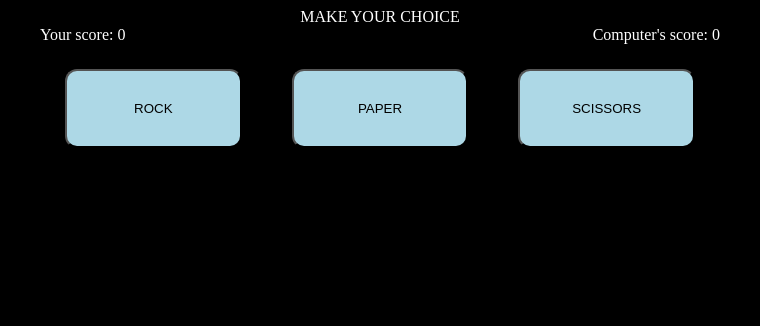
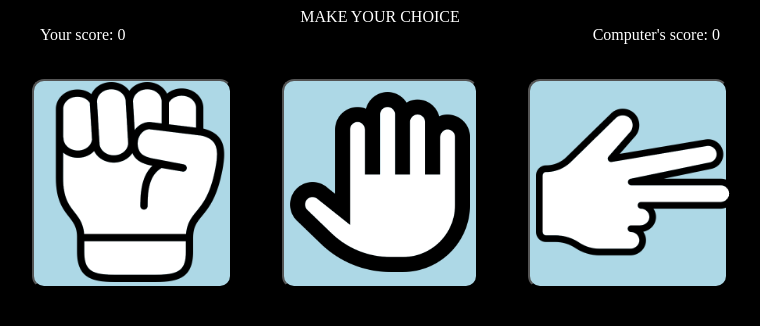
Before and after one commit to Yiosy/rock-paper-scissors, a plain HTML site: page index.html in a window 1280 px wide. Shown: the whole page, without its empty margins (260-1020 px from the left). Drawn offline with Linux system fonts and the light colour scheme.

Commit message:
changed buttons to pictures

```diff
--- a/index.html
+++ b/index.html
@@ -11,9 +11,15 @@
     <div class="results">MAKE YOUR CHOICE</div>
     <div id="score"></div>
     <span id="buttons">
-      <button id="rock">ROCK</button>
-      <button id="paper">PAPER</button>
-      <button id="scissors">SCISSORS</button>
+      <button id="rock">
+        <img src="./imgs/fist.png" alt="Rock" width="200px" />
+      </button>
+      <button id="paper">
+        <img src="./imgs/hand-paper.png" alt="Paper" width="180px" />
+      </button>
+      <button id="scissors">
+        <img src="./imgs/scissor.png" alt="scissors" width="200px" />
+      </button>
     </span>
   </body>
 </html>
--- a/style.css
+++ b/style.css
@@ -9,6 +9,7 @@ body {
 }
 #buttons {
   text-align: center;
+  padding: 10px;
 }
 #score {
   display: flex;
@@ -20,11 +21,9 @@ span {
   justify-content: center;
 }
 button {
-  padding: 30px;
   margin: 25px;
   width: 200px;
-}
-button {
+  cursor: pointer;
   border-radius: 12px;
   background-color: lightblue;
 }
```
Also changed, not shown: imgs/fist.png (added), imgs/hand-paper.png (added), imgs/scissor.png (added).
